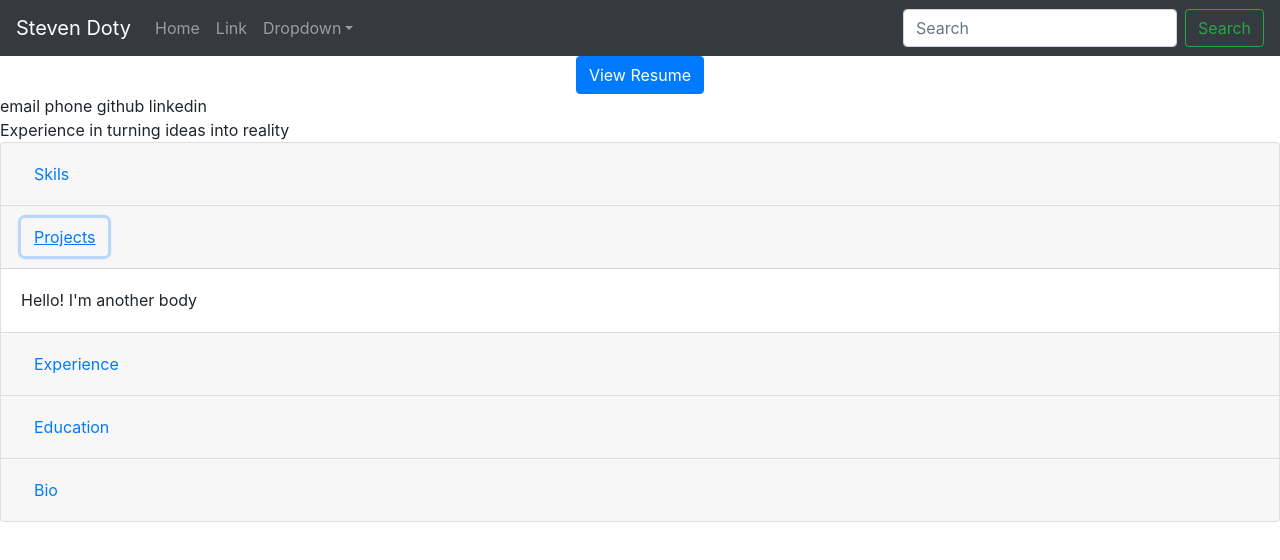
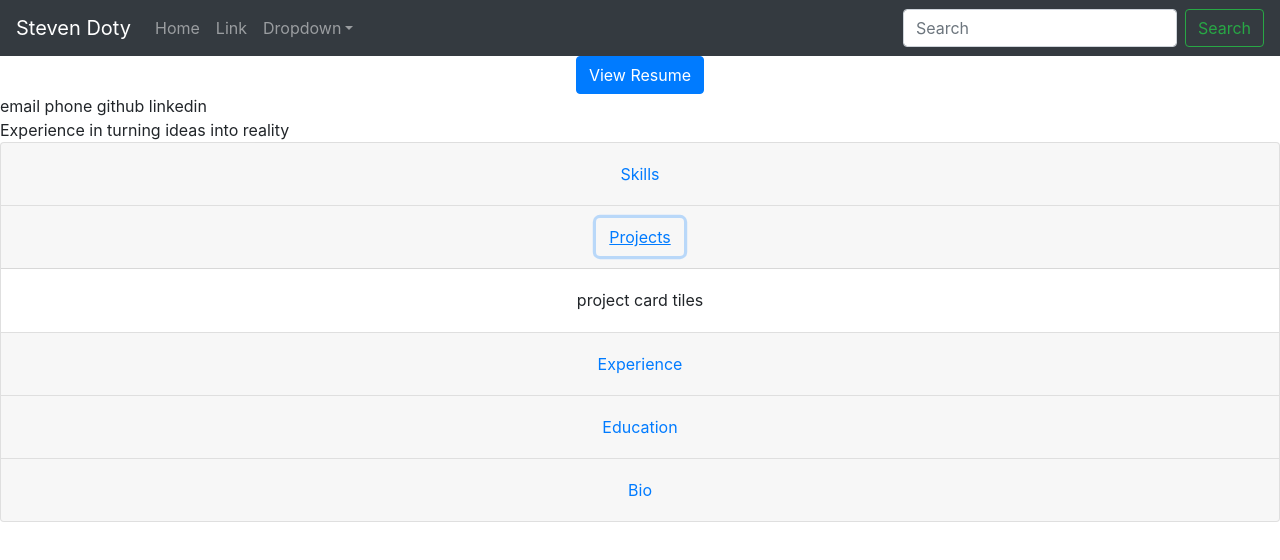
Before and after one commit to stevedoty/steven-doty, a React (Create React App) app: page / in a window 1280 px wide. Both pictures are taken after a click on the button "Projects". Shown: the top 560 px of the page. Built offline with nearby package versions, Linux system fonts and the light colour scheme.

Commit message:
body accordion refactor & cleanup

```diff
--- a/src/Components/Body.js
+++ b/src/Components/Body.js
@@ -26,6 +26,30 @@ let contacts = [
   },
 ]
 
+let accordionItems = [
+{
+  title:"Skills",
+  body:"skill icons & labels"
+},
+{
+  title:"Projects",
+  body:"project card tiles"
+},
+{
+  title:"Experience",
+  body:"experince timeline"
+},
+{
+  title:"Education",
+  body:"Education timeline"
+},
+{
+  title:"Bio",
+  body:"Bio profile"
+},
+]
+
+
 function Body() {
   return (
     <div className="App-body">
@@ -37,56 +61,20 @@ function Body() {
     <div>Experience in turning ideas into reality</div>
 
     <Accordion>
-      <Card>
-        <Card.Header>
-          <Accordion.Toggle as={Button} variant="link" eventKey="0">
-            Skils
-          </Accordion.Toggle>
-        </Card.Header>
-        <Accordion.Collapse eventKey="0">
-          <Card.Body>Hello! I'm the body</Card.Body>
-        </Accordion.Collapse>
-      </Card>
-      <Card>
-        <Card.Header>
-          <Accordion.Toggle as={Button} variant="link" eventKey="1">
-            Projects
-          </Accordion.Toggle>
-        </Card.Header>
-        <Accordion.Collapse eventKey="1">
-          <Card.Body>Hello! I'm another body</Card.Body>
-        </Accordion.Collapse>
-      </Card>
-      <Card>
-        <Card.Header>
-          <Accordion.Toggle as={Button} variant="link" eventKey="2">
-            Experience
-          </Accordion.Toggle>
-        </Card.Header>
-        <Accordion.Collapse eventKey="2">
-          <Card.Body>Hello! I'm another body</Card.Body>
-        </Accordion.Collapse>
-      </Card>
-      <Card>
-        <Card.Header>
-          <Accordion.Toggle as={Button} variant="link" eventKey="3">
-            Education
-          </Accordion.Toggle>
-        </Card.Header>
-        <Accordion.Collapse eventKey="3">
-          <Card.Body>Hello! I'm another body</Card.Body>
-        </Accordion.Collapse>
-      </Card>
-      <Card>
-        <Card.Header>
-          <Accordion.Toggle as={Button} variant="link" eventKey="4">
-            Bio
-          </Accordion.Toggle>
-        </Card.Header>
-        <Accordion.Collapse eventKey="4">
-          <Card.Body>Hello! I'm another body</Card.Body>
-        </Accordion.Collapse>
-      </Card>
+    {accordionItems.map((item, i)=>{
+      return (
+        <Card style={{textAlign:"center"}}>
+          <Card.Header>
+            <Accordion.Toggle as={Button} variant="link" eventKey={i.toString()}>
+              {item.title}
+            </Accordion.Toggle>
+          </Card.Header>
+          <Accordion.Collapse eventKey={i.toString()}>
+            <Card.Body>{item.body}</Card.Body>
+          </Accordion.Collapse>
+        </Card>
+      )
+    })}
     </Accordion>
 
 
```
